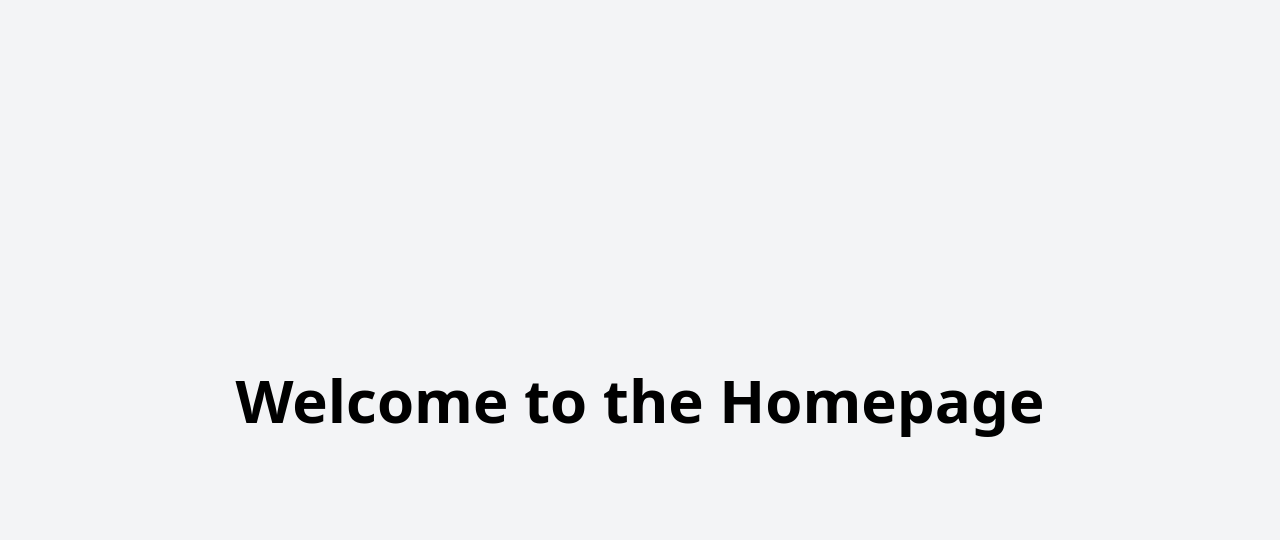
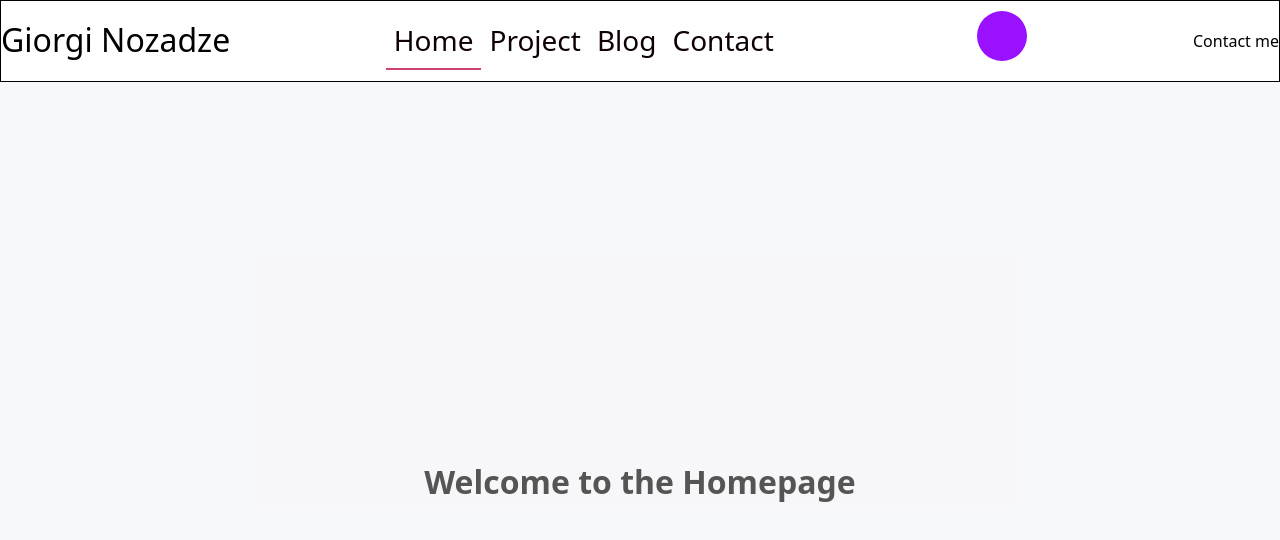
Before and after one commit to GiOrGI175/portfolio, a Next.js app: page /home in a window 1280 px wide. Shown: the top 540 px of the page. Built offline with nearby package versions, Linux system fonts and the light colour scheme.

Commit message:
feature/header

```diff
--- a/app/globals.css
+++ b/app/globals.css
@@ -1 +1,5 @@
 @import 'tailwindcss';
+
+/* css rest start */
+@import 'normalize.css';
+/* css reset end */
--- a/app/layout.tsx
+++ b/app/layout.tsx
@@ -1,3 +1,4 @@
+import Header from '@/components/_organisms/header/Header';
 import './globals.css';
 
 export default function RootLayout({
@@ -7,7 +8,10 @@ export default function RootLayout({
 }>) {
   return (
     <html lang='en'>
-      <body>{children}</body>
+      <body>
+        <Header />
+        {children}
+      </body>
     </html>
   );
 }
--- /dev/null
+++ b/commons/services/Links.ts
@@ -0,0 +1,18 @@
+export const navLinks = [
+  {
+    link: '/home',
+    title: 'Home',
+  },
+  {
+    link: '/project',
+    title: 'Project',
+  },
+  {
+    link: '/Blog',
+    title: 'Blog',
+  },
+  {
+    link: '/contact',
+    title: 'Contact',
+  },
+];
--- /dev/null
+++ b/components/_atoms/header/ContactMeBtn.tsx
@@ -0,0 +1,11 @@
+'use client';
+
+const ContactMeBtn = () => {
+  return (
+    <button>
+      <span>Contact me</span>
+    </button>
+  );
+};
+
+export default ContactMeBtn;
--- /dev/null
+++ b/components/_atoms/header/DarkModeBtn.tsx
@@ -0,0 +1,53 @@
+'use client';
+
+import * as motion from 'motion/react-client';
+import { useState } from 'react';
+
+export default function LayoutAnimation() {
+  const [isOn, setIsOn] = useState(false);
+
+  const toggleSwitch = () => setIsOn(!isOn);
+
+  return (
+    <button
+      className='toggle-container'
+      style={{
+        ...container,
+        justifyContent: 'flex-' + (isOn ? 'start' : 'end'),
+      }}
+      onClick={toggleSwitch}
+    >
+      <motion.div
+        className='toggle-handle'
+        style={handle}
+        layout
+        transition={{
+          type: 'spring',
+          visualDuration: 0.2,
+          bounce: 0.2,
+        }}
+      />
+    </button>
+  );
+}
+
+/**
+ * ==============   Styles   ================
+ */
+
+const container = {
+  width: 100,
+  height: 50,
+  backgroundColor: 'var(--hue-3-transparent)',
+  borderRadius: 50,
+  cursor: 'pointer',
+  display: 'flex',
+  padding: 10,
+};
+
+const handle = {
+  width: 50,
+  height: 50,
+  backgroundColor: '#9911ff',
+  borderRadius: '50%',
+};
--- a/components/_molecules/loader/Loader.tsx
+++ b/components/_molecules/loader/Loader.tsx
@@ -1,6 +1,6 @@
 'use client';
 
-import { TypingEffect } from '@/components/_atoms/TypingEffect';
+import { TypingEffect } from '@/components/_atoms/loader/TypingEffect';
 import { motion } from 'framer-motion';
 
 const Loader = () => {
@@ -8,11 +8,11 @@ const Loader = () => {
     <motion.div
       className='fixed top-0 left-0 w-full h-full flex justify-center items-center bg-black'
       initial={{ opacity: 1 }}
-      animate={{ opacity: 0 }} // Make sure opacity animates to 0
+      animate={{ opacity: 0 }}
       exit={{ opacity: 0 }}
       transition={{
         duration: 3,
-        delay: 2, // Add a delay of 5 seconds before opacity starts fading
+        delay: 2,
       }}
     >
       <div className='absolute top-0 left-0 w-full h-full z-[-1]'>
--- /dev/null
+++ b/components/_organisms/header/Header.tsx
@@ -0,0 +1,50 @@
+'use client';
+
+import { navLinks } from '@/commons/services/Links';
+import ContactMeBtn from '@/components/_atoms/header/ContactMeBtn';
+import LayoutAnimation from '@/components/_atoms/header/DarkModeBtn';
+import Link from 'next/link';
+import { usePathname } from 'next/navigation';
+
+const Header = () => {
+  const PathName = usePathname();
+
+  return (
+    <header className='w-full flex justify-center items-center'>
+      <div className='max-w-[1280px] w-full flex justify-between border-[1px] border-black '>
+        <div>
+          <h1>Giorgi Nozadze</h1>
+        </div>
+        <nav className='flex justify-center'>
+          <ul className='flex'>
+            {navLinks.map((item) => {
+              const isActive = PathName.startsWith(item.link);
+              return (
+                <li
+                  key={item.title}
+                  className={`h-[57px] mt-[12px] px-[8px] border-b-[2px] hover:border-[#D04175] ${
+                    isActive ? 'border-[#D04175]' : 'border-transparent'
+                  } duration-500 flex items-center`}
+                >
+                  <Link href={item.link}>
+                    <span className='font-Oswald font-normal text-[28px] leading-[41px] text-[#0E0004]'>
+                      {item.title}
+                    </span>
+                  </Link>
+                </li>
+              );
+            })}
+          </ul>
+        </nav>
+        <div>
+          <LayoutAnimation />
+        </div>
+        <>
+          <ContactMeBtn />
+        </>
+      </div>
+    </header>
+  );
+};
+
+export default Header;
--- a/package.json
+++ b/package.json
@@ -11,6 +11,7 @@
   "dependencies": {
     "motion": "^12.6.2",
     "next": "15.2.4",
+    "normalize.css": "^8.0.1",
     "react": "^19.0.0",
     "react-dom": "^19.0.0"
   },
```
Also changed, not shown: components/_atoms/loader/TypingEffect.tsx (renamed from components/_atoms/TypingEffect.tsx), 1 other file (tests, documents, lock files or other folders).
